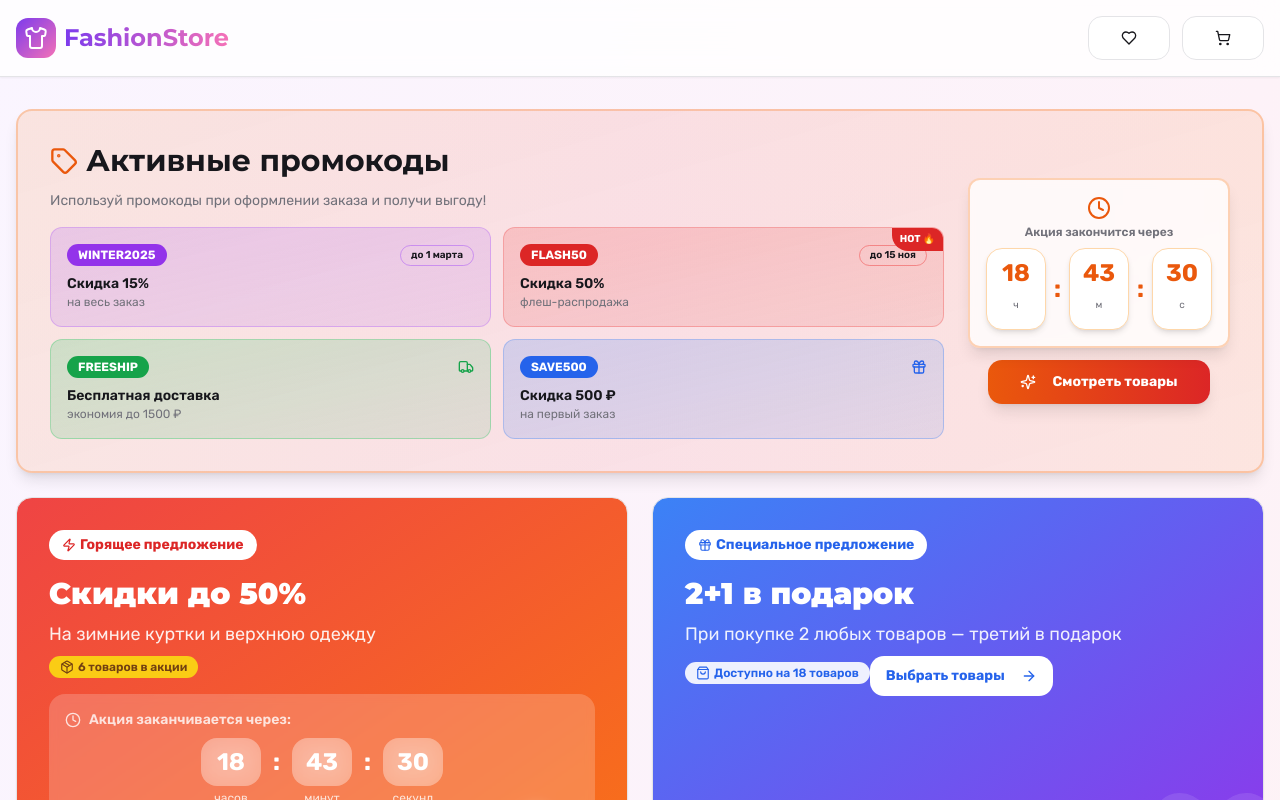
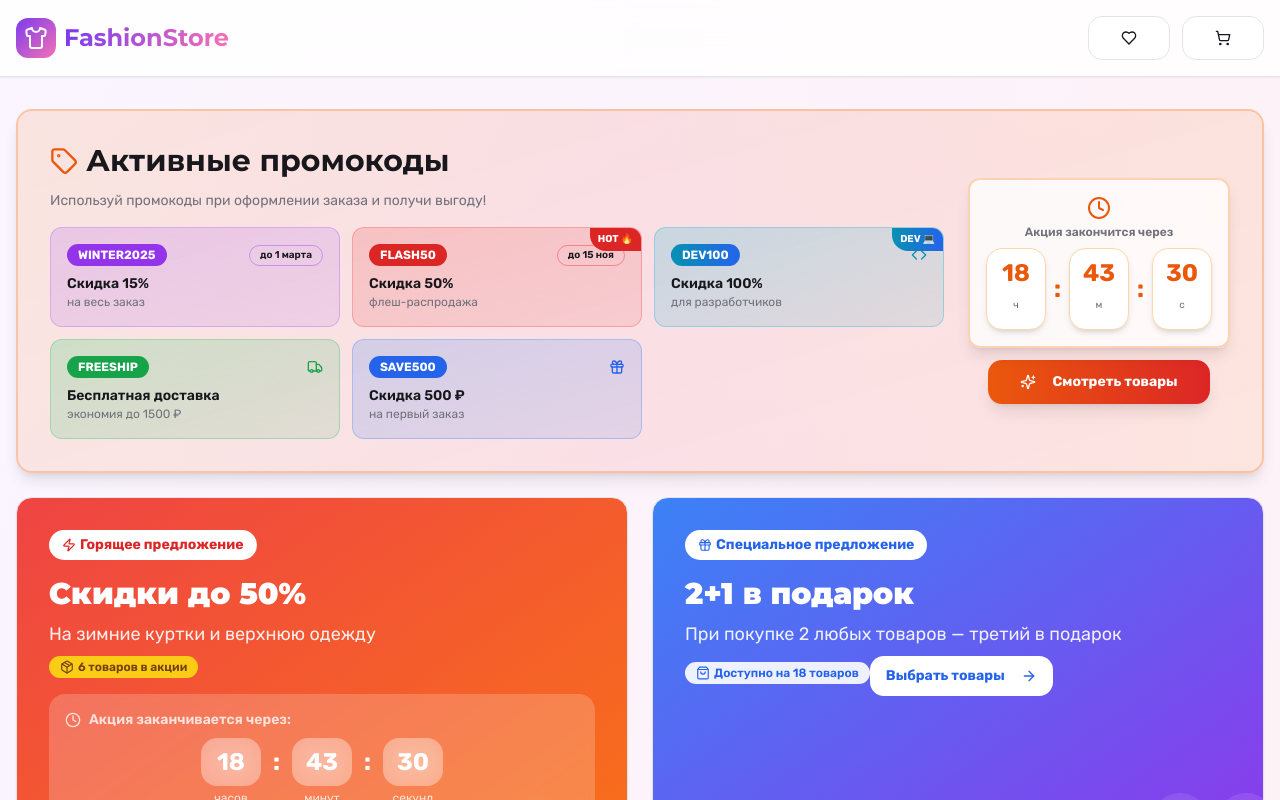
Before and after one commit to pr-poehali-dev/jacket-photo-creation, a React (Vite) app: page / in a window 1280 px wide. Shown: the top 800 px of the page. Built offline with nearby package versions, Linux system fonts and the light colour scheme.

Commit message:
Добавить щедрость для разработчиков

```diff
--- a/src/pages/Index.tsx
+++ b/src/pages/Index.tsx
@@ -483,7 +483,7 @@ export default function Index() {
                     Используй промокоды при оформлении заказа и получи выгоду!
                   </p>
 
-                  <div className="grid grid-cols-1 sm:grid-cols-2 gap-3">
+                  <div className="grid grid-cols-1 sm:grid-cols-2 lg:grid-cols-3 gap-3">
                     <div className="bg-gradient-to-br from-purple-500/20 to-purple-600/10 border border-purple-500/30 rounded-xl p-4 hover:scale-105 transition-transform cursor-pointer">
                       <div className="flex items-center justify-between mb-2">
                         <Badge className="bg-purple-600 text-white font-bold text-xs">WINTER2025</Badge>
@@ -503,6 +503,18 @@ export default function Index() {
                       </div>
                       <p className="text-sm font-semibold text-foreground">Скидка 50%</p>
                       <p className="text-xs text-muted-foreground">флеш-распродажа</p>
+                    </div>
+
+                    <div className="bg-gradient-to-br from-cyan-500/20 to-cyan-600/10 border border-cyan-500/30 rounded-xl p-4 hover:scale-105 transition-transform cursor-pointer relative overflow-hidden">
+                      <div className="absolute top-0 right-0 bg-gradient-to-r from-cyan-600 to-blue-600 text-white text-[10px] font-bold px-2 py-1 rounded-bl-lg">
+                        DEV 💻
+                      </div>
+                      <div className="flex items-center justify-between mb-2">
+                        <Badge className="bg-gradient-to-r from-cyan-600 to-blue-600 text-white font-bold text-xs">DEV100</Badge>
+                        <Icon name="Code" size={16} className="text-cyan-600" />
+                      </div>
+                      <p className="text-sm font-semibold text-foreground">Скидка 100%</p>
+                      <p className="text-xs text-muted-foreground">для разработчиков</p>
                     </div>
 
                     <div className="bg-gradient-to-br from-green-500/20 to-green-600/10 border border-green-500/30 rounded-xl p-4 hover:scale-105 transition-transform cursor-pointer">
```
Also changed, not shown: 1 other file (tests, documents, lock files or other folders).
